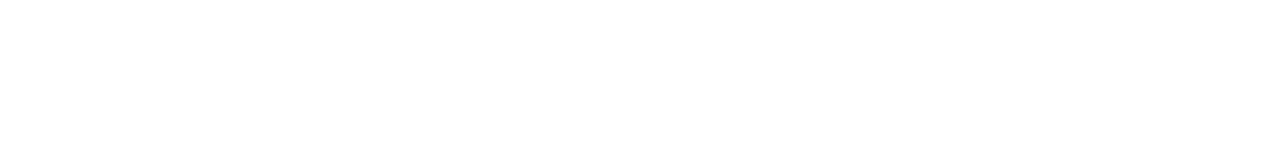
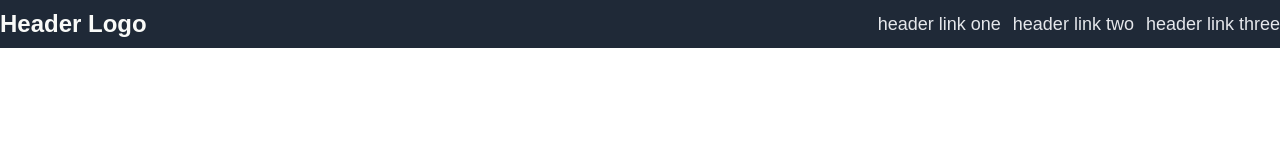
Before and after one commit to ArtjomsTatagaskins/first_project, a plain HTML site: page index.html in a window 1280 px wide. Drawn offline with Linux system fonts and the light colour scheme.

Commit message:
Making header

```diff
--- a/index.html
+++ b/index.html
@@ -7,7 +7,23 @@
     <title>first_project</title>
 </head>
 <body>
-    <div class="header"></div>
+    <div class="header">
+        <div class="header-logo">
+            <p>Header Logo</p>
+        </div>
+        <div class="header-links">
+            <div id="first_link">
+                <p>header link one</p>
+            </div>
+            <div id="second_link">
+                <p>header link two</p>
+            </div>
+            <div id="third_link">
+                <p>header link three</p>
+            </div>
+
+        </div>
+    </div>
 
     <div class="main">
         <div class="first_conteiner"></div>
--- a/styles.css
+++ b/styles.css
@@ -0,0 +1,28 @@
+* {
+    box-sizing: border-box;
+    margin: 0;
+    padding: 0;
+    font-family: Arial, Helvetica, sans-serif;
+}
+
+.header {
+    background-color: #1F2937;
+    display: flex;
+    justify-content: space-between;
+    padding: 10px 0;
+}
+
+.header-logo {
+    font-weight: bold;
+    align-self: center;
+    font-size: 24px;
+    color: #F9FAF8;
+}
+
+.header-links {
+    display: flex;
+    gap: 12px;
+    font-size: 18px;
+    color: #E5E7EB;
+    align-items: center;
+}
```
